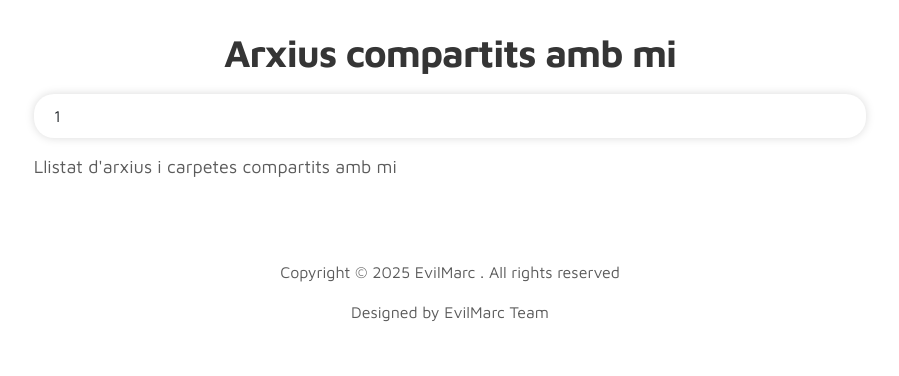
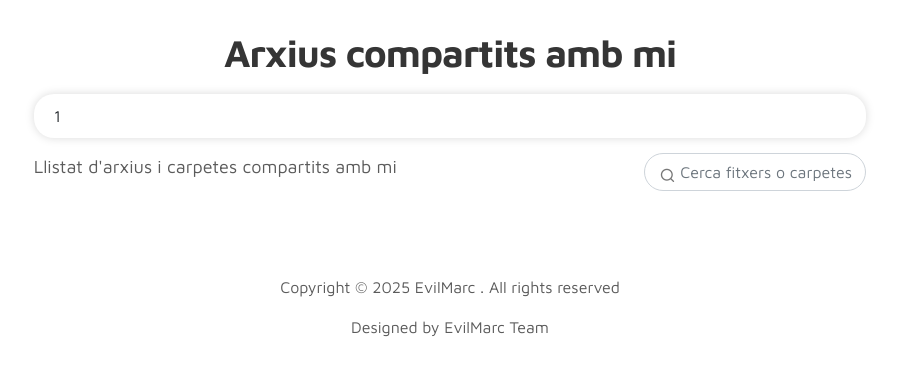
Before and after one commit to mxntse3exe/EvilMarc, a PHP site: page /compartits in a window 1280 px wide. Shown: the part 56-432 px from the top of the page, without its empty margins (190-1089 px from the left). Run offline with PHP 8.4, Linux system fonts and the light colour scheme; the visitor is signed in with stand-in values (Sample User, id 1); data that the repository does not hold is empty.

Commit message:
update buscar arxius

```diff
--- a/web/compartits.php
+++ b/web/compartits.php
@@ -197,9 +197,15 @@
             }
             ?>
 
+                <div class="contingut_explorador">
+                    <div class="info_ruta">
+                        <p>Llistat d'arxius i carpetes compartits amb mi</p>
+                    </div>
 
-                <div class="info_ruta">
-                    <p>Llistat d'arxius i carpetes compartits amb mi</p>
+                    <div class="buscador-container">
+                        <input type="text" id="buscador-fitxers" placeholder="Cerca fitxers o carpetes..." class="form-control">
+                        <i class="uil uil-search"></i>
+                    </div>
                 </div>
 
                 <div>
@@ -365,6 +371,38 @@
     <script src="js/smoothscroll.js"></script>
     <script src="js/custom.js"></script>
 
+    <script>
+        // Funció per filtrar fitxers només pel títol
+        function filtrarFitxers() {
+            const cercador = document.getElementById('buscador-fitxers');
+            const terme = cercador.value.toLowerCase();
+            const elements = document.querySelectorAll('.llista_fitxers_comp');
+
+            elements.forEach(element => {
+                // Buscar específicament en el títol de l'arxiu/carpeta
+                const titolElement = element.querySelector('span, div:first-child'); // Selecciona el span o el primer div
+                const titol = titolElement ? titolElement.textContent.toLowerCase() : '';
+
+                if (titol.includes(terme)) {
+                    element.classList.remove('filtrat');
+                } else {
+                    element.classList.add('filtrat');
+                }
+            });
+        }
+
+        // Escolta els canvis en el camp de cerca
+        document.getElementById('buscador-fitxers').addEventListener('input', filtrarFitxers);
+
+        // Funció per a la tecla Escape
+        document.getElementById('buscador-fitxers').addEventListener('keyup', function(e) {
+            if (e.key === 'Escape') {
+                this.value = '';
+                filtrarFitxers();
+            }
+        });
+    </script>
+
 
 </body>
 
--- a/web/css/tooplate-style.css
+++ b/web/css/tooplate-style.css
@@ -1268,6 +1268,10 @@ b, strong {
   align-items: baseline;
 }
 
+#crear-carpeta {
+  height: calc(1.5em + 0.75rem + 2px);
+}
+
 .botons_arxius {
   gap: 10px;
   display: flex;
@@ -1333,6 +1337,14 @@ b, strong {
   font-size: 10pt;
   color: gray;
 }
+
+
+.contingut_explorador {
+  display: flex;
+  justify-content: space-between;
+}
+
+
 
 /* Estils per al buscador */
 .buscador-container {
```
Also changed, not shown: web/contingut_carpeta.php (+40 -2 lines).
